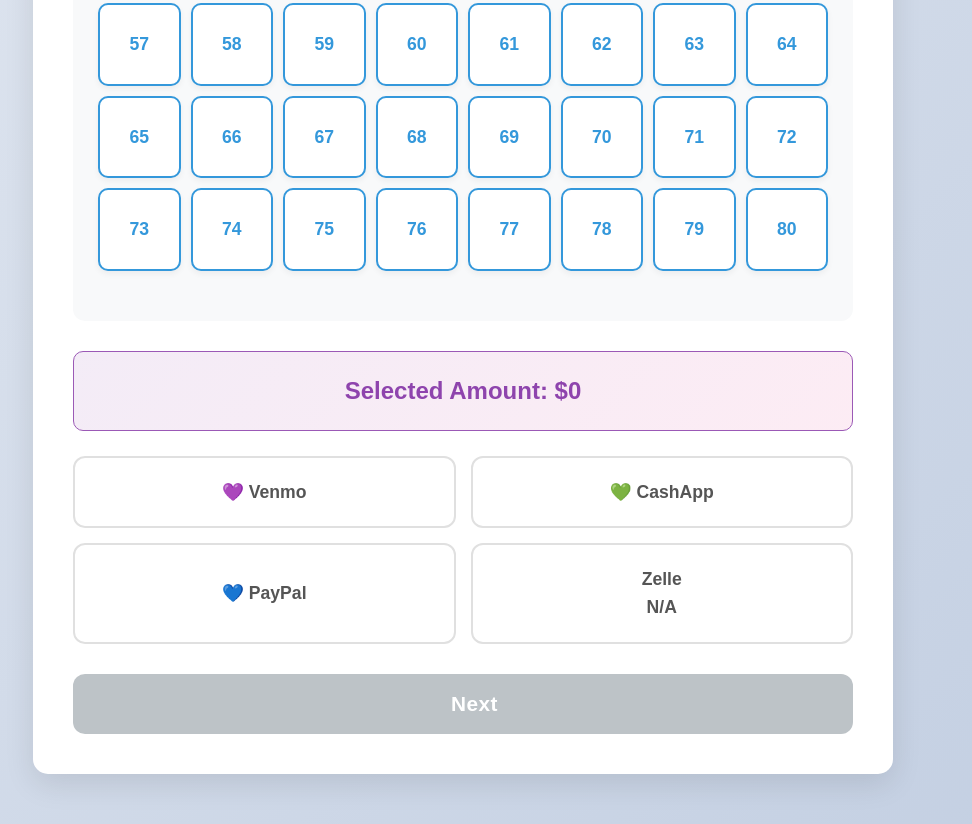
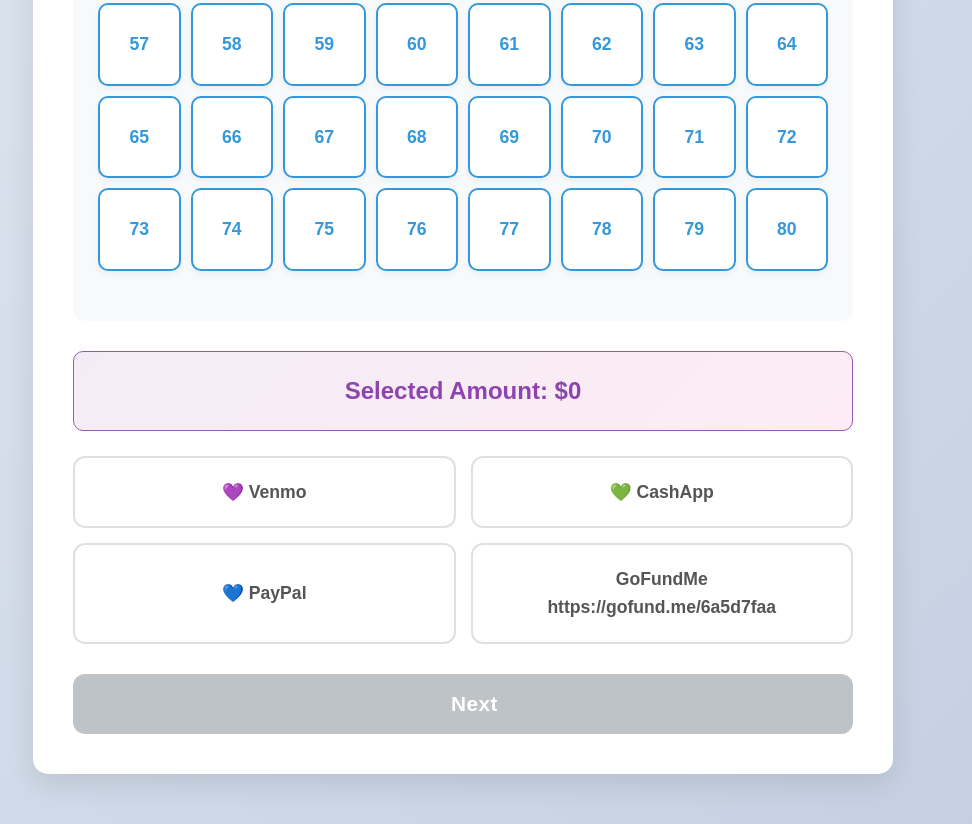
Before and after one commit to JamesJones4301/Lilia-Tanzania, a plain HTML site: page index.html in a window 1280 px wide. Shown: the part 1952-2776 px from the top of the page, without its empty margins (177-1149 px from the left). Drawn offline with Linux system fonts and the light colour scheme.

Commit message:
Update index.html

```diff
--- a/index.html
+++ b/index.html
@@ -767,8 +767,8 @@
                 <div class="payment-btn" onclick="openPayPal('https://www.paypal.com/donate/?hosted_button_id=SKVSD3FNPFCAG')">
                     💙 PayPal
                 </div>
-               <div class="payment-btn" onclick="selectPayment('zelle')">
-                 <span>Zelle<br>N/A</span>
+               <div class="payment-btn" onclick="selectPayment('GoFundMe')">
+                 <span>GoFundMe<br>https://gofund.me/6a5d7faa</span>
                 </div>
                 </div>
             <button class="donate-btn" onclick="processDonation()" disabled id="donateBtn">
```
